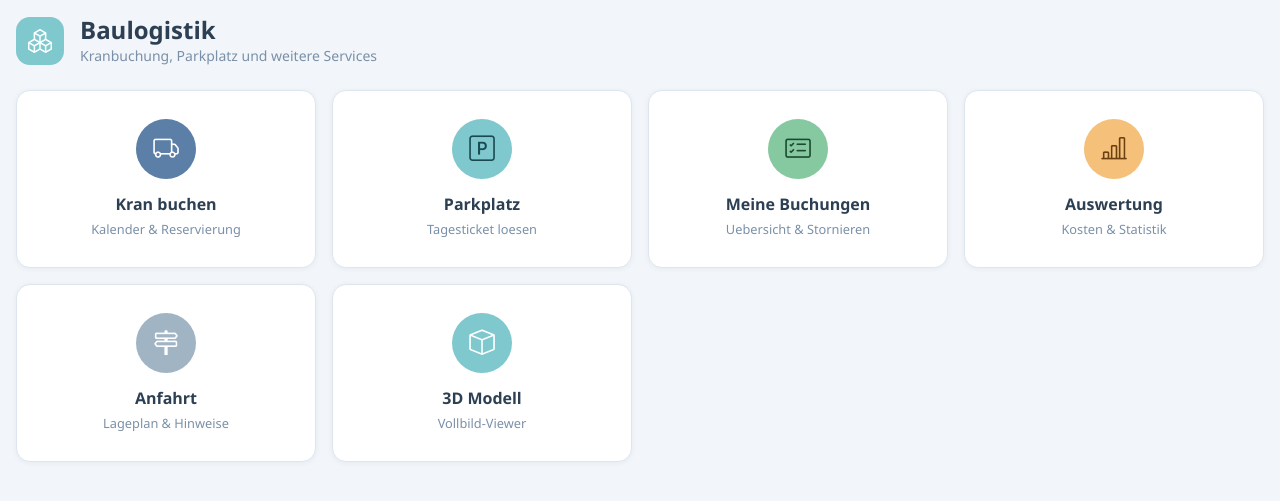
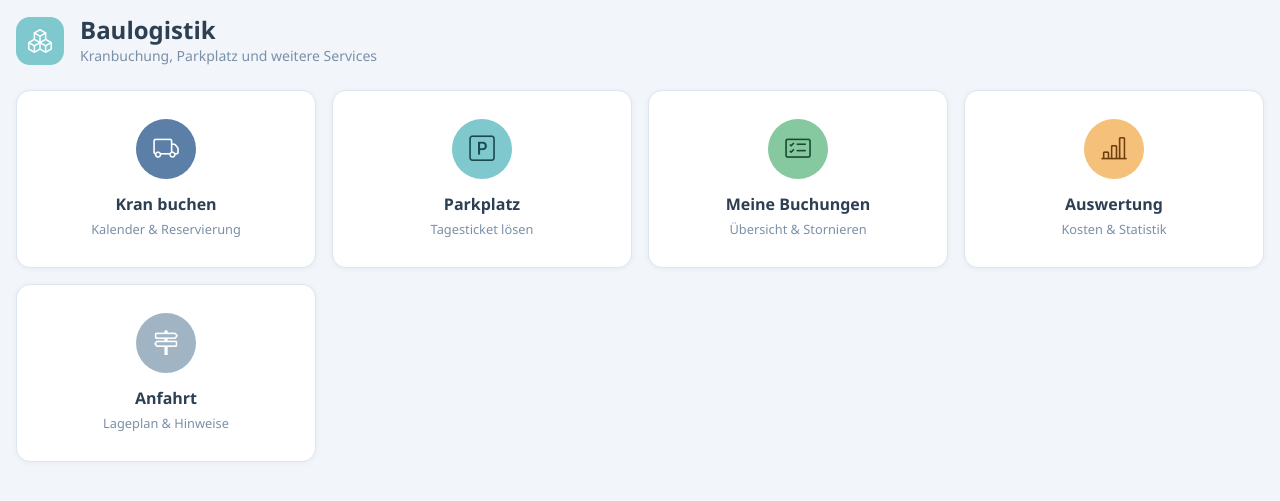
Before and after one commit to Jamas1414/kranlogistik, a Flask app: page /baulogistik in a window 1280 px wide. Shown: the part 99-600 px from the top of the page. Run offline with Flask 3, Linux system fonts and the light colour scheme; the visitor is signed in with stand-in values (Sample User, id 1).

Commit message:
Update templates/baulogistik.html

```diff
--- a/templates/baulogistik.html
+++ b/templates/baulogistik.html
@@ -34,7 +34,7 @@
         <a href="{{ url_for('parkplatz') }}" class="dashboard-tile text-decoration-none">
             <div class="dashboard-icon bg-teal"><i class="bi bi-p-square"></i></div>
             <div class="dashboard-label">Parkplatz</div>
-            <div class="dashboard-sub">Tagesticket loesen</div>
+            <div class="dashboard-sub">Tagesticket lösen</div>
         </a>
     </div>
 
@@ -42,7 +42,7 @@
         <a href="{{ url_for('meine_buchungen') }}" class="dashboard-tile text-decoration-none">
             <div class="dashboard-icon bg-green"><i class="bi bi-card-checklist"></i></div>
             <div class="dashboard-label">Meine Buchungen</div>
-            <div class="dashboard-sub">Uebersicht &amp; Stornieren</div>
+            <div class="dashboard-sub">Übersicht &amp; Stornieren</div>
         </a>
     </div>
 
@@ -62,23 +62,7 @@
         </a>
     </div>
 
-    <div class="col-6 col-sm-4 col-lg-3">
-        <a href="{{ url_for('modell') }}" class="dashboard-tile text-decoration-none">
-            <div class="dashboard-icon" style="background:var(--kran-accent);"><i class="bi bi-box" style="color:#fff;"></i></div>
-            <div class="dashboard-label">3D Modell</div>
-            <div class="dashboard-sub">Vollbild-Viewer</div>
-        </a>
-    </div>
-
     {% if current_user.is_admin() %}
-    <div class="col-6 col-sm-4 col-lg-3">
-        <a href="{{ url_for('parkplatz_pruefung') }}" class="dashboard-tile text-decoration-none">
-            <div class="dashboard-icon bg-purple"><i class="bi bi-search"></i></div>
-            <div class="dashboard-label">Pruefung</div>
-            <div class="dashboard-sub">Parkplatz-Kontrolle</div>
-        </a>
-    </div>
-
     <div class="col-6 col-sm-4 col-lg-3">
         <a href="{{ url_for('admin') }}" class="dashboard-tile text-decoration-none">
             <div class="dashboard-icon bg-dark"><i class="bi bi-gear"></i></div>
```
